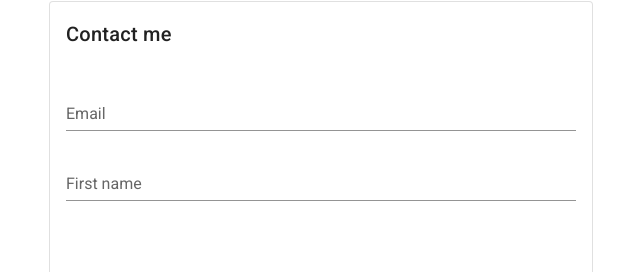
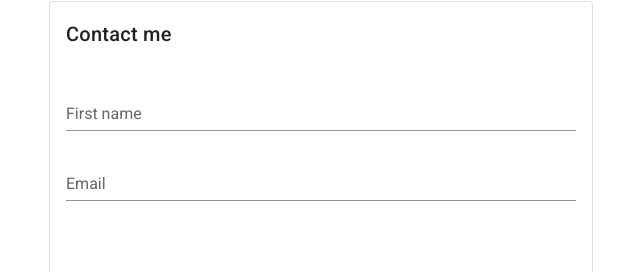
Before and after one commit to fpborges/fernando-webdev, a Vue app: page / in a window 1280 px wide. Shown: the part 765-1037 px from the top of the page, without its empty margins (319-959 px from the left). Built offline with nearby package versions, Linux system fonts and the light colour scheme.

Commit message:
captcha added to a form

```diff
--- a/public/index.html
+++ b/public/index.html
@@ -15,7 +15,7 @@
     </noscript>
     <div id="app"></div>
     <!-- built files will be auto injected -->
-    <form name="ask-question" netlify netlify-honeypot="bot-field" hidden>
+    <form name="ask-question" netlify netlify-honeypot="bot-field" data-netlify-recaptcha="true" data-netlify="true" hidden>
       <input type="text" name="email" />
       <input type="text" name="firstname" />
       <textarea name="question"></textarea>
--- a/src/components/netlifyComponents/NetlifyForm.vue
+++ b/src/components/netlifyComponents/NetlifyForm.vue
@@ -14,8 +14,16 @@
     method="post"
     data-netlify="true"
     data-netlify-honeypot="bot-field"
+    data-netlify-recaptcha="true"
     >
      <v-card-text>
+        <v-text-field
+            v-model="form.email"
+            name="firstname"
+            label="First name"
+        >
+        </v-text-field>
+
         <v-text-field
             v-model="form.firstname"
             name="email"
@@ -23,12 +31,6 @@
         >
         </v-text-field>
 
-        <v-text-field
-            v-model="form.email"
-            name="firstname"
-            label="First name"
-        >
-        </v-text-field>
         <!-- <v-radio-group
             v-model="currentPanelist">
             <v-radio
@@ -73,8 +75,6 @@ data: () => ({
     panelists: ['Evan You', 'Chris Fritz'],
     currentPanelist: 'Evan You',
 
-
-
 }),
 
 methods:{
```
